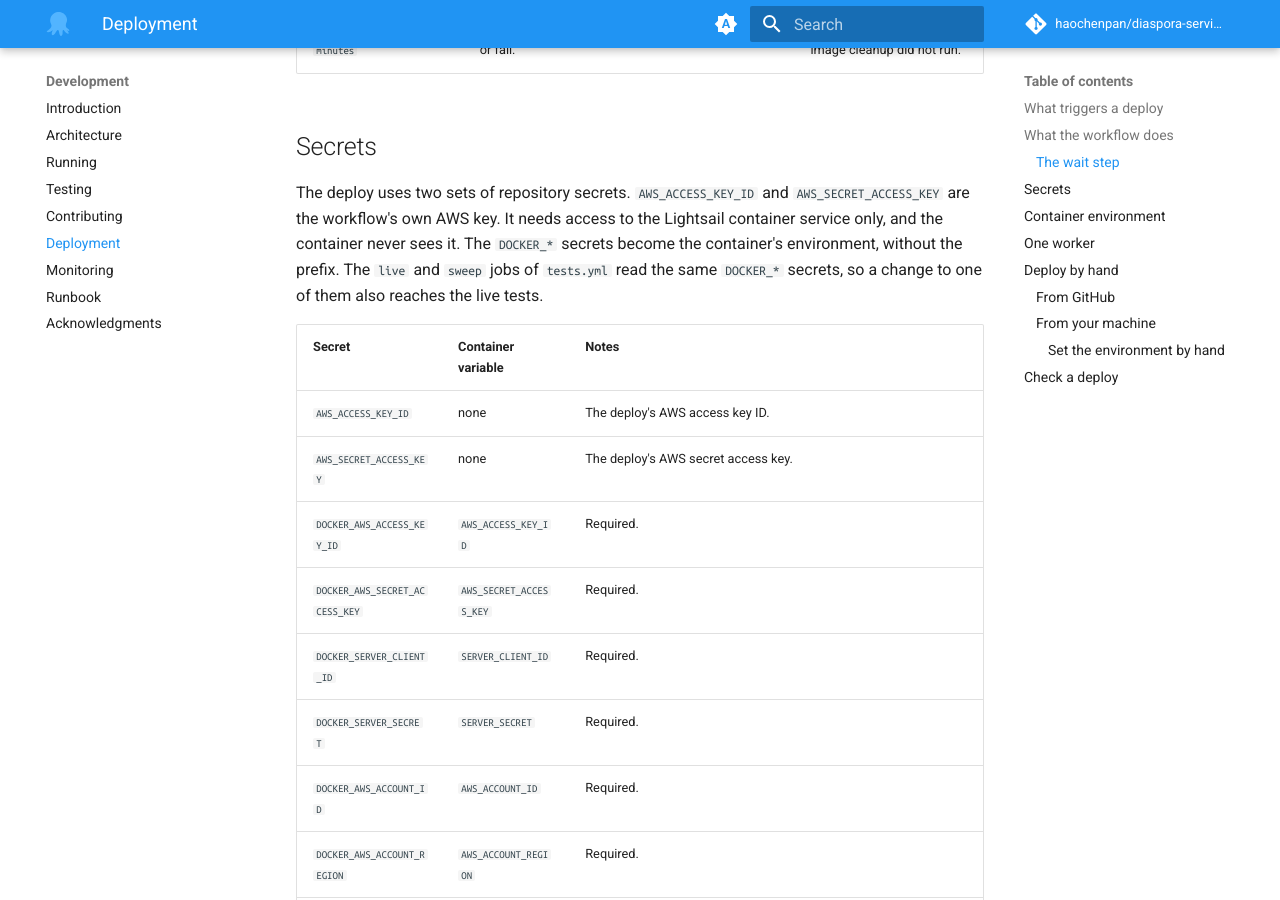
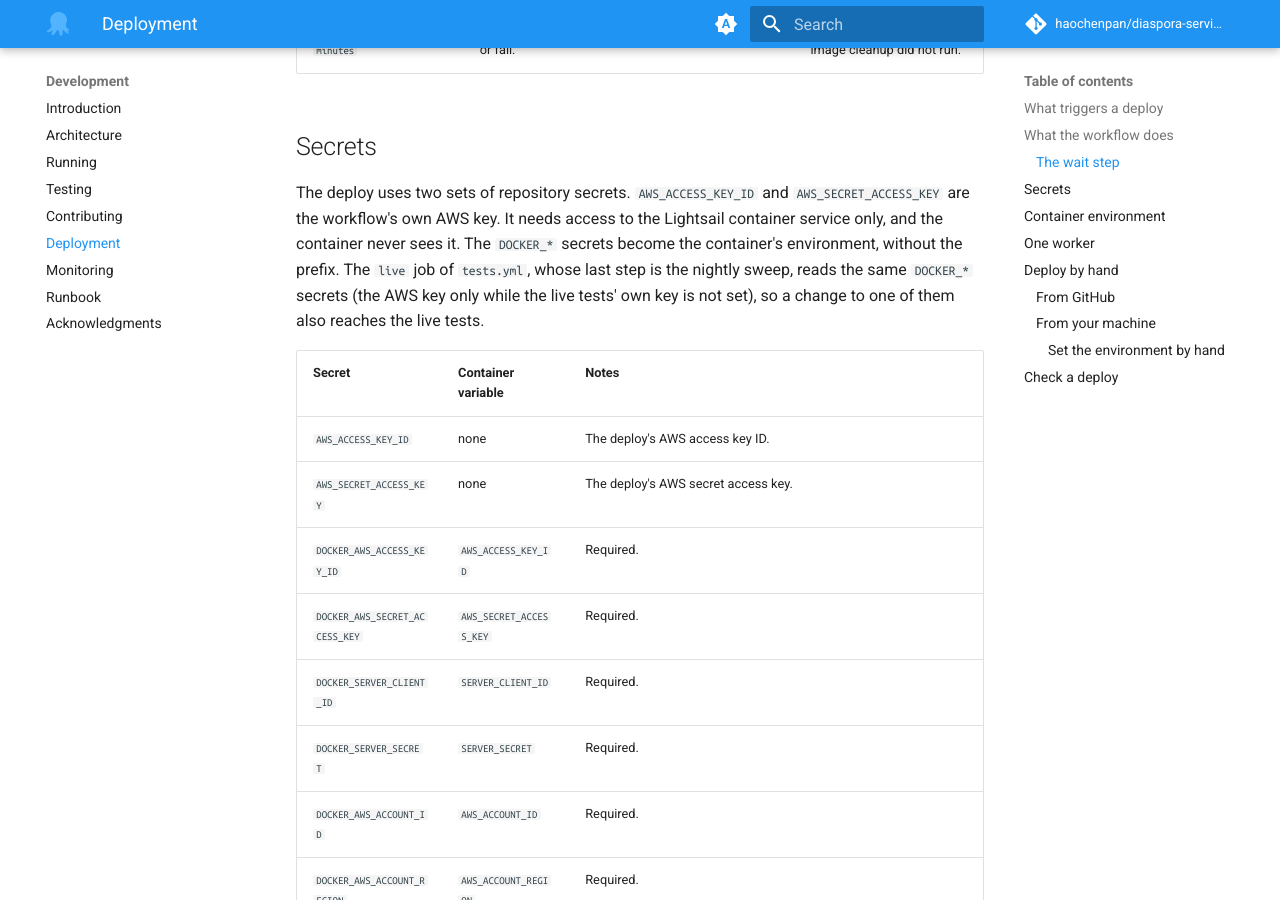
Before and after one commit to haochenpan/diaspora-service, an MkDocs documentation site: the page built from docs/3-deploying.md, in a window 1280 px wide and 900 px high, scrolled down 2074 px. Built offline with MkDocs 1.6.1 and Material for MkDocs 9.7.7, drawn with Linux system fonts in a browser that asks for light colours; comment, search, counter and statistics services are not loaded; the version menu is left out; some of the changed text lies outside the part shown.

Commit message:
Name the sweep as a step of the live job, and document the boundary ARN
- The deployment guide and the runbook named a `sweep` job in tests.yml;
  the sweep is the live job's last step.
- The container-environment table gains IAM_USER_PERMISSIONS_BOUNDARY_ARN,
  which production leaves unset.

Co-Authored-By: Claude Opus 5.5 <noreply@anthropic.com>

```diff
--- a/docs/3-deploying.md
+++ b/docs/3-deploying.md
@@ -84,8 +84,10 @@ The deploy uses two sets of repository secrets. `AWS_ACCESS_KEY_ID` and
 `AWS_SECRET_ACCESS_KEY` are the workflow's own AWS key. It needs access to
 the Lightsail container service only, and the container never sees it. The
 `DOCKER_*` secrets become the container's environment, without the
-prefix. The `live` and `sweep` jobs of `tests.yml` read the same `DOCKER_*`
-secrets, so a change to one of them also reaches the live tests.
+prefix. The `live` job of `tests.yml`, whose last step is the nightly
+sweep, reads the same `DOCKER_*` secrets (the AWS key only while the live
+tests' own key is not set), so a change to one of them also reaches the
+live tests.
 
 | Secret | Container variable | Notes |
 | --- | --- | --- |
@@ -127,6 +129,7 @@ marks the deployment failed.
 | `NAMESPACE_TABLE_NAME` | no | `diaspora-namespace-table` | The DynamoDB table of namespaces. |
 | `MAX_TOPICS_PER_NAMESPACE` | no | `50` | The most topics a namespace may hold. A value that is not a whole number of at least 1 is logged and replaced by 50. |
 | `CONSUMER_INSTANCE_TIMEOUT_MS` | no | `300000` (5 minutes) | How long a consumer instance may sit idle before the service closes it. The service looks for idle instances every 30 seconds. A value that is not an integer stops the worker at start with a `ValueError`. |
+| `IAM_USER_PERMISSIONS_BOUNDARY_ARN` | no | none | The ARN of a managed policy that the service sets as the permissions boundary of every IAM user it creates; unset or empty, it sets none. Production leaves it unset. The live tests set it ([The live tests' AWS identity](2-testing.md#the-live-tests-aws-identity)). |
 
 The workflow passes none of the optional variables, so production runs
 with their defaults. To set one, add it to the `environment` block in
--- a/docs/5-runbook.md
+++ b/docs/5-runbook.md
@@ -168,7 +168,7 @@ secrets:
 | Credential | Secrets | Also used by |
 | --- | --- | --- |
 | The deploy's AWS key, used by the workflow | `AWS_ACCESS_KEY_ID`, `AWS_SECRET_ACCESS_KEY` | |
-| The container's AWS key, used by the service | `DOCKER_AWS_ACCESS_KEY_ID`, `DOCKER_AWS_SECRET_ACCESS_KEY` | The `live` and `sweep` jobs of `tests.yml` |
+| The container's AWS key, used by the service | `DOCKER_AWS_ACCESS_KEY_ID`, `DOCKER_AWS_SECRET_ACCESS_KEY` | The `live` job of `tests.yml` and its nightly sweep, while the live tests' own key is not set |
 | The Globus confidential client's secret, used by the service | `DOCKER_SERVER_SECRET` | The `live` job of `tests.yml` |
 
 The running container keeps the values it started with. A new value
```
